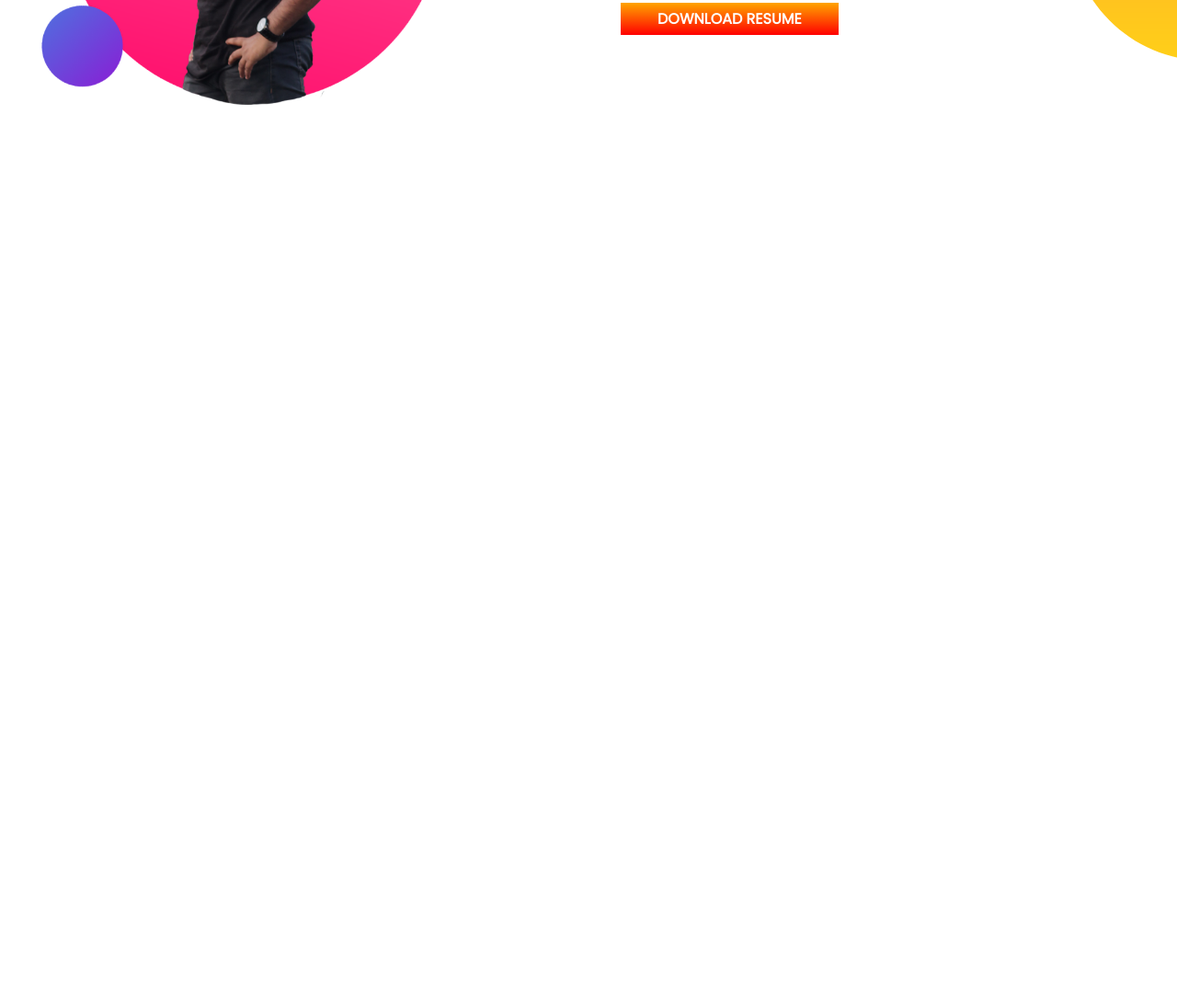
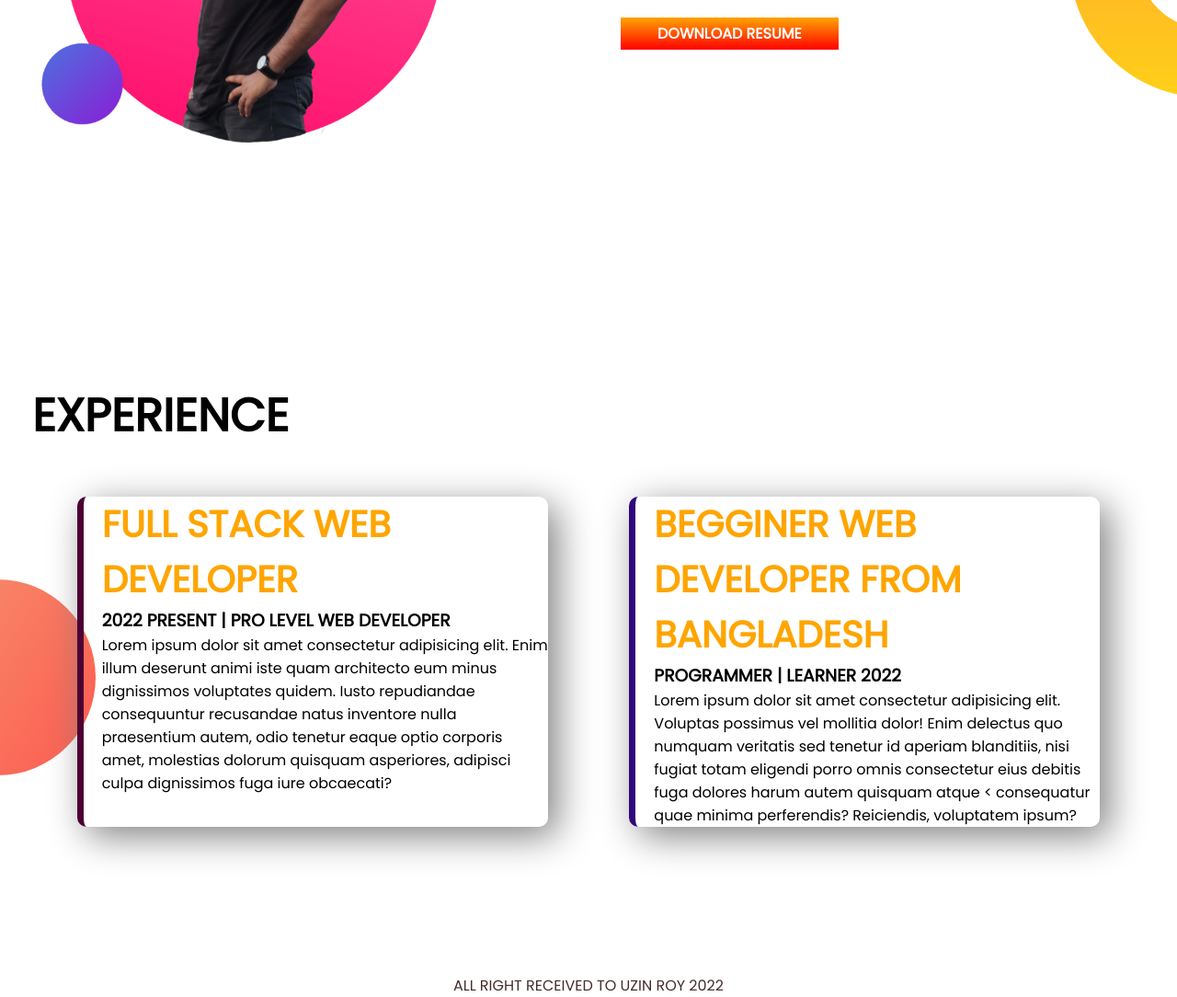
Before and after one commit to royuzin/my-portfolio, a plain HTML site: page index.html in a window 1280 px wide. Shown: the part 1030-2114 px from the top of the page at 92% size. Before the commit the page ends 1354 px from the top, so only its background shows below. Drawn offline with Linux system fonts and the light colour scheme.

Commit message:
finally portfolio done

```diff
--- a/index.html
+++ b/index.html
@@ -15,12 +15,12 @@
 
 </head>
 <body>
-   <section class="top-banner">
+   <section class="top-banner flexible-container">
     <div class="half-width">
         <h1>WELCOME TO</h1>
         <h1><span class="orange-color">UZIN ROY</span> <br>  WORLD!</h1>
         <h3> Beginner Web developer</h3>
-        <p>Lorem ipsum dolor sit amet consectetur adipisicing elit. <br> Porro deserunt eius  quam rerum commodi <br> harum,Lorem ipsum dolor sit amet <br> consectetur adipisicing elit. Consequuntur deserunt <br> placeat saepe voluptatibus molestias qui enim <br> mollitia corrupti quia accusantium. </p>
+        <p>Lorem ipsum dolor sit amet consectetur adipisicing elit.  Porro deserunt eius  quam rerum commodi  harum,Lorem ipsum dolor sit amet  consectetur adipisicing elit. Consequuntur deserunt  placeat saepe voluptatibus molestias qui enim  mollitia corrupti quia accusantium. </p>
 
         <a class="link-button" target="_blank" href="#">HIRE ME</a>
     </div>
@@ -32,17 +32,40 @@
     </div>
    </section>
 
-   <section class="middle-part">
+   <section class="middle-part flexible-container">
     <div class="half-width">
         <img src="images/uz-bg2.png" alt="uzin">
     </div>
     <div class="half-width">
         <h1>DREAM BIG</h1>
         <h3>BE A GOOD WEB DEVELOPER</h3>
-        <P>Lorem, ipsum dolor sit amet consectetur adipisicing <br> elit. Vel provident deleniti quo at minima recusandae, <br> velit eveniet ipsum eaque beatae quasi reprehenderit <br> expedita repellendus est consequuntur ducimus cumque <br> voluptates alias odit. Quidem autem aut <br> optio nostrum tenetur? Facilis vero debitis, quisquam <br> sint maiores velit in vitae unde repellendus iusto inventore!</P>
+        <P>Lorem, ipsum dolor sit amet consectetur adipisicing  elit. Vel provident deleniti quo at minima recusandae,  velit eveniet ipsum eaque beatae quasi reprehenderit  expedita repellendus est consequuntur ducimus cumque  voluptates alias odit. Quidem autem aut  optio nostrum tenetur? Facilis vero debitis, quisquam  sint maiores velit in vitae unde repellendus iusto inventore!</P>
         <a class="link-button" target="_blank" href="#">DOWNLOAD RESUME</a>
 
     </div>
    </section>
+
+   <section class="experience">
+    <h1 class="h1down">EXPERIENCE</h1>
+    <div class="experience-flex">
+
+        <div id="border1" class="experience-box">
+            <h2 class="orange-color">FULL STACK WEB DEVELOPER</h2>
+            <H3>2022 PRESENT | PRO LEVEL WEB DEVELOPER</H3>
+            <P>Lorem ipsum dolor sit amet consectetur adipisicing  elit. Enim illum deserunt animi iste quam architecto eum minus dignissimos voluptates quidem. Iusto  repudiandae consequuntur recusandae natus inventore  nulla praesentium autem, odio tenetur eaque  optio corporis amet, molestias dolorum quisquam  asperiores, adipisci culpa dignissimos fuga iure obcaecati?</P>
+        </div>
+
+        <div id="border2" class="experience-box">
+            <h2 class="orange-color">BEGGINER WEB DEVELOPER FROM BANGLADESH</h2>
+            <h3>PROGRAMMER |  LEARNER 2022 </h3>
+            <P>Lorem ipsum dolor sit amet consectetur adipisicing elit.  Voluptas possimus vel mollitia dolor! Enim delectus quo  numquam veritatis sed tenetur id aperiam blanditiis,  nisi fugiat totam eligendi porro omnis consectetur  eius debitis fuga dolores harum autem quisquam atque < consequatur quae minima perferendis? Reiciendis, voluptatem ipsum?</P>
+        </div>
+
+    </div>
+
+   </section>
+   <footer>
+    <p class="fot"> ALL RIGHT RECEIVED TO UZIN ROY 2022</p>
+   </footer>
 </body>
 </html>
--- a/style.css
+++ b/style.css
@@ -1,28 +1,37 @@
-*{
+* {
     font-family: 'Poppins', sans-serif;
     margin: 0;
     padding: 0;
     box-sizing: border-box;
 }
-h1{
+
+h1 {
     font-size: 50px;
 }
-.orange-color{
+h2{
+    font-size: 40px;
+}
+
+.orange-color {
     color: orange;
 }
-section{
+
+.flexible-container {
     display: flex;
-    margin-bottom: 150px;
+    margin-bottom: 200px;
 }
-.half-width{
+
+.half-width {
     width: 50%;
     padding: 35px;
 
 }
-.half-width img{
+
+.half-width img {
     width: 80%;
 }
-.link-button{
+
+.link-button {
     display: inline-block;
     text-decoration: none;
     background-image: linear-gradient(orange, red);
@@ -31,12 +40,51 @@ section{
     color: white;
     font-weight: 700;
 }
-.top-banner{
+
+.top-banner {
     background-image: url(images/top-banner.png);
     background-repeat: no-repeat;
 }
-.middle-part{
-    background-image: url(images/dream-bg.png);
+
+.middle-part {
+    background-image:  url(images/dream-bg.png);
+
+
     background-repeat: no-repeat;
     background-position: right;
 }
+.experience{
+    background-image: url(images/exp-bg.png);
+    background-repeat: no-repeat;
+    background-position: left;
+    padding-bottom:160px ;
+}
+.h1down{
+    padding-left: 35px;
+    padding-bottom: 50px;
+
+}
+.experience-flex{
+    display: flex;
+    justify-content: space-evenly;
+
+}
+.experience-box{
+    width: 40%;
+    margin-left:5px;
+    margin-right: 5px;
+    padding-left: 20px;
+    border-radius: 10px;
+    box-shadow: 10px 10px 40px gray;
+}
+#border1{
+    border-left: 7px solid #4C0033;
+}
+
+#border2{
+    border-left: 7px solid #31087B;
+}
+.fot{
+    text-align: center;
+    color:#472D2D ;
+}
```
